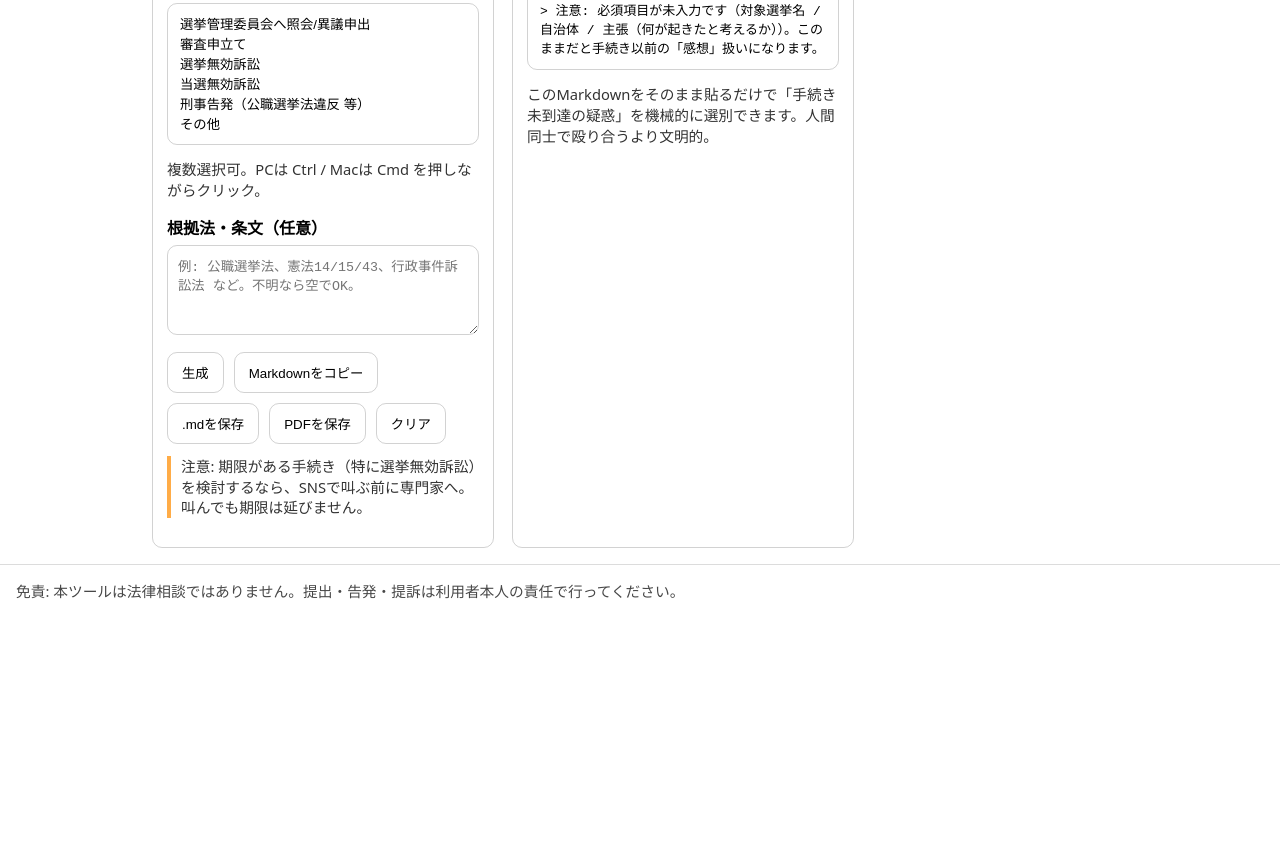
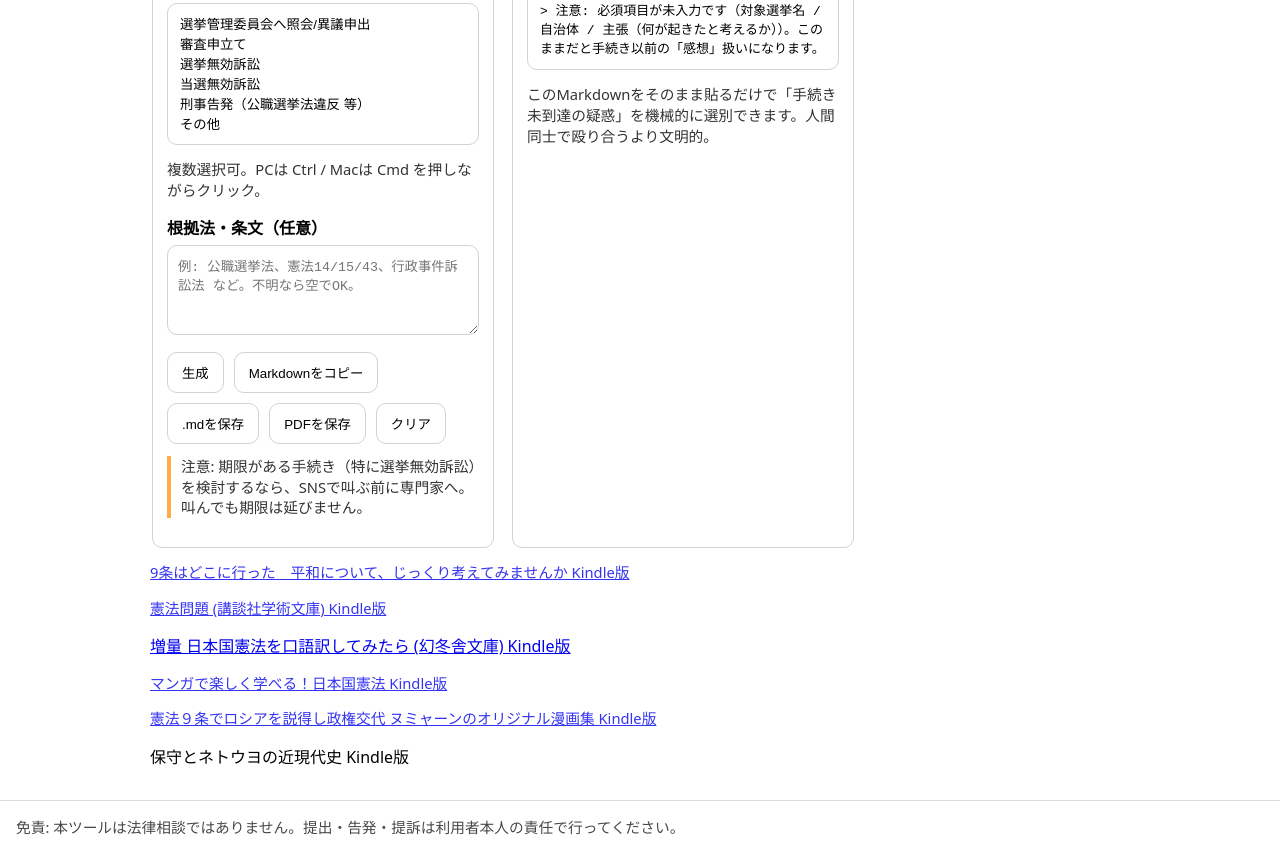
Before and after one commit to getsal/suspicion-kit, a plain HTML site: page index.html in a window 1280 px wide. Shown: the part 985-1838 px from the top of the page. Before the commit the page ends 1602 px from the top, so only its background shows below. Drawn offline with nearby package versions, Linux system fonts and the light colour scheme.

Commit message:
refactor: improve main application page layout and content.

```diff
--- a/index.html
+++ b/index.html
@@ -171,6 +171,14 @@
 	        <h2>おすすめシリーズ</h2>
 	        <a href="https://amzn.to/4ahxQet"><p class="hint">沈黙の艦隊:今こそ読むべき名作! 防衛、抑止力とは何かを考える不朽の名作、超オススメ</p></a>
 	      </div>
+        <a href="https://amzn.to/4aj7uqZ"><p class="hint">改憲派も護憲派も、まず読むならここからでは? 日本国憲法 Kindle版</p></a>
+	      </div>
+        <a href="https://amzn.to/4r50Zzd"><p class="hint">9条はどこに行った　平和について、じっくり考えてみませんか Kindle版</p></a>
+         <a href="https://amzn.to/45ZRAR8"><p class="hint">憲法問題 (講談社学術文庫) Kindle版</p></a>
+         <a href="https://amzn.to/4apZB3c><p class="hint">増量 日本国憲法を口語訳してみたら (幻冬舎文庫)  Kindle版</p></a>
+         <a href="https://amzn.to/3OwQ3Mk"><p class="hint">マンガで楽しく学べる！日本国憲法  Kindle版</p></a>
+         <a href="https://amzn.to/3Zsb2lY"><p class="hint">憲法９条でロシアを説得し政権交代 ヌミャーンのオリジナル漫画集 Kindle版</p></a>保守とネトウヨの近現代史 Kindle版</p></a>
+
 	    </aside>
 	  </div>
 	</main>
```
